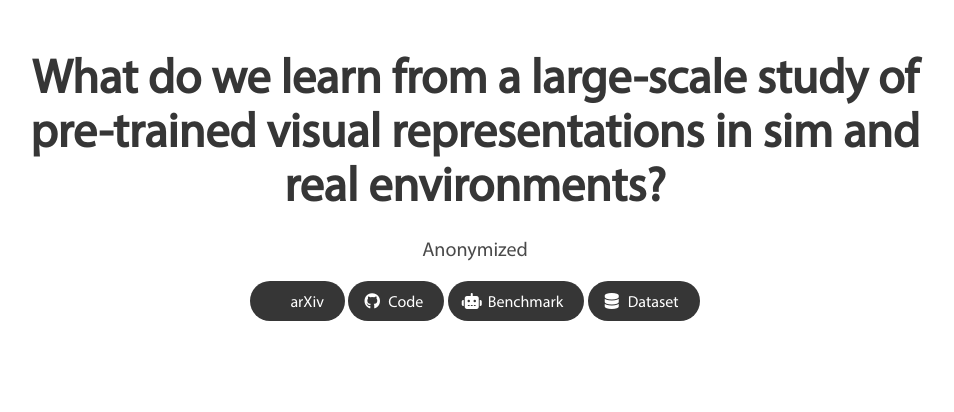
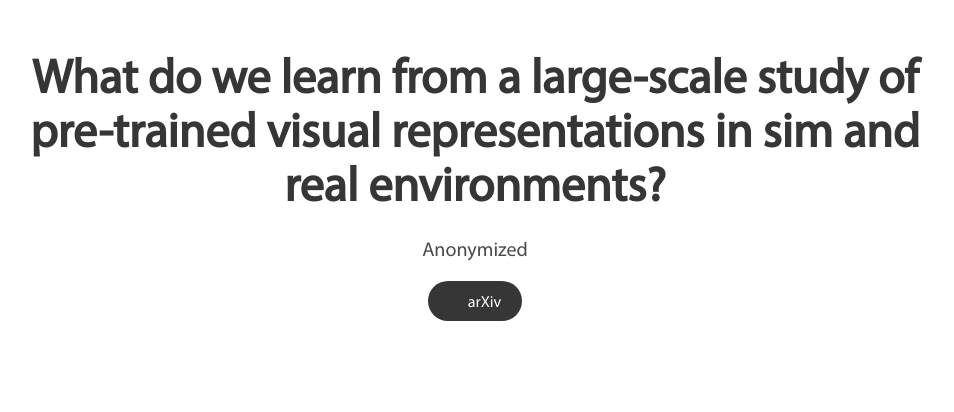
Before and after one commit to pvrs-sim2real/pvrs-sim2real.github.io, a plain HTML site: page index.html in a window 1280 px wide. Shown: the top 412 px of the page, without its empty margins (165-1119 px from the left). Drawn offline with nearby package versions, Linux system fonts and the light colour scheme; some icons are missing; a web font is replaced by a local one.

Commit message:
Removed links to code and model, benchmarks release for now.
Removed links to code and model, benchmarks release for now.

```diff
--- a/index.html
+++ b/index.html
@@ -57,30 +57,7 @@
                                         </span>
                                         <span>arXiv</span>
                                     </a>
-                                    <!-- Code Link. -->
-                                    <span class="link-block">
-                                        <a target="_blank" href="https://github.com/"
-                                            class="external-link button is-normal is-rounded is-dark">
-                                            <span class="icon">
-                                                <i class="fab fa-github"></i>
-                                            </span>
-                                            <span>Code</span>
-                                        </a>
-                                        <a target="_blank" href="https://github.com/"
-                                            class="external-link button is-normal is-rounded is-dark">
-                                            <span class="icon">
-                                                <i class="fas fa-robot"></i>
-                                            </span>
-                                            <span>Benchmark</span>
-                                        </a>
-                                        <a target="_blank" href="https://github.com/"
-                                            class="external-link button is-normal is-rounded is-dark">
-                                            <span class="icon">
-                                                <i class="fas fa-database"></i>
-                                            </span>
-                                            <span>Dataset</span>
-                                        </a>
-                                    </span>
+                                </span>
                             </div>
 
                         </div>
```
